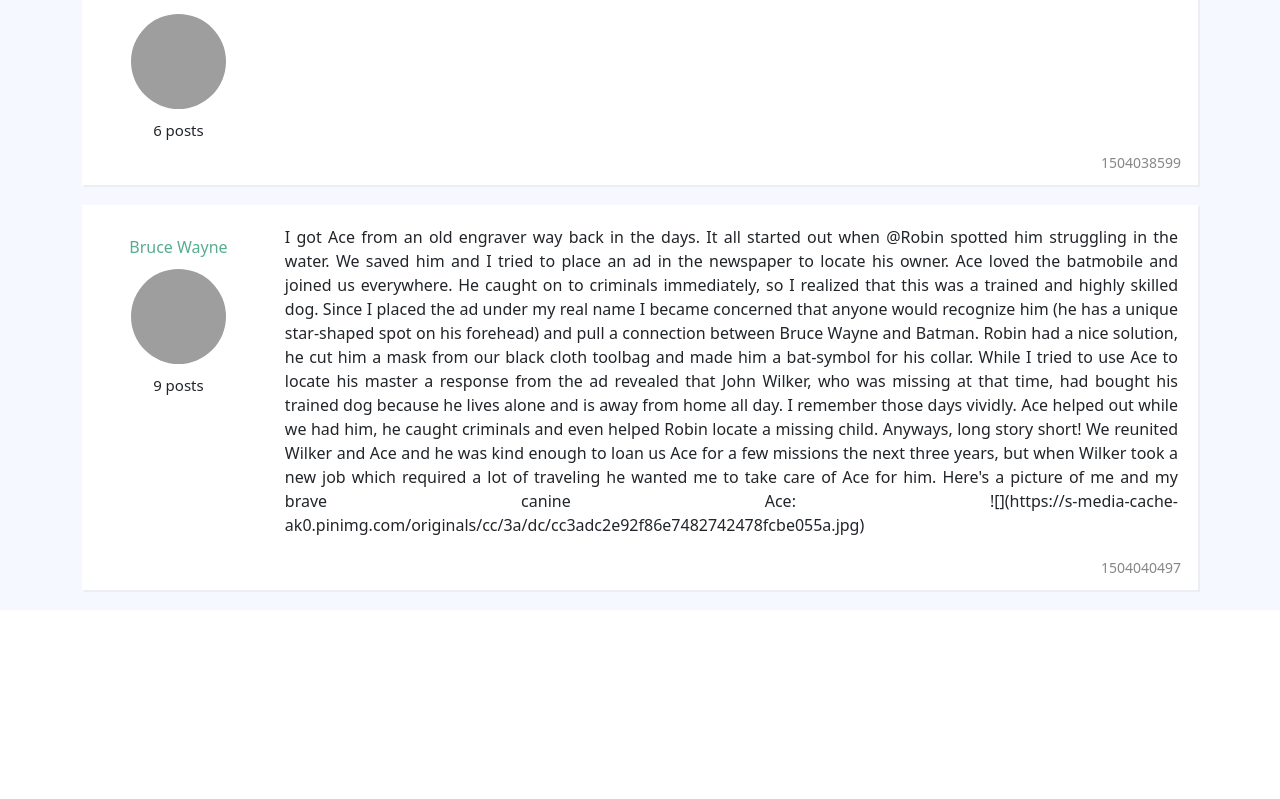
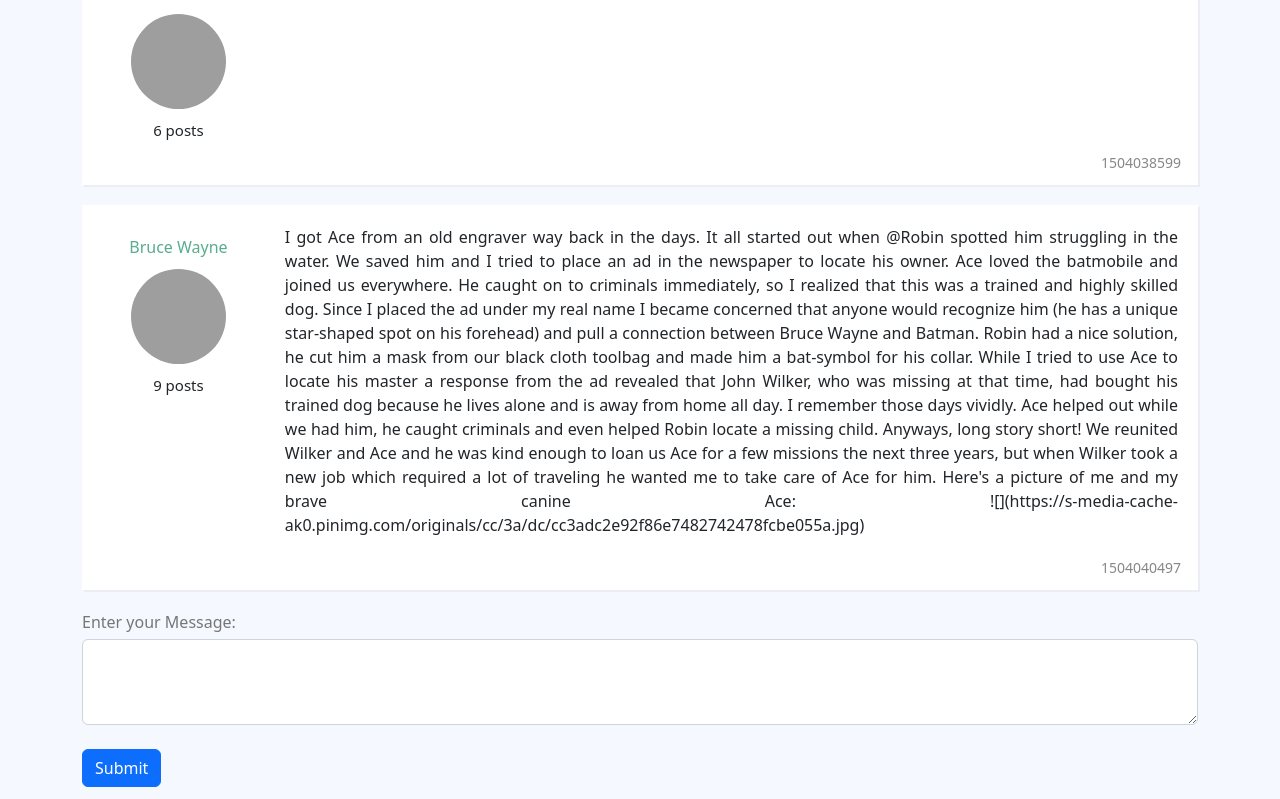
Before and after one commit to mannar-hielal/forum, a Vue app: page /thread/-KsjWehQ--apjDBwSBCY in a window 1280 px wide. Shown: the part 651-1450 px from the top of the page. Before the commit the page ends 1261 px from the top, so only its background shows below. Built offline with nearby package versions, Linux system fonts and the light colour scheme; grey boxes are pictures that could not be loaded.

Commit message:
Implement add a post

```diff
--- a/src/pages/PageThreadShow.vue
+++ b/src/pages/PageThreadShow.vue
@@ -4,6 +4,18 @@
         <h1>{{ thread.title }}</h1>
         <!-- Iterating through the posts of this specific thread-->
         <PostList :posts="posts"/>
+        <form @submit.prevent="addPost">
+          <div class="form-group">
+            <label for="postTextArea">Enter your Message:</label>
+            <textarea
+            class="form-control"
+            id="postTextArea"
+            rows="3"
+            v-model="newPostText">
+          </textarea>
+          <button type="submit" class="btn btn-primary mt-4">Submit</button>
+          </div>
+      </form>
       </div>
 </template>
 
@@ -19,7 +31,9 @@ export default {
   },
   data () {
     return {
-      thread: sourceData.threads[this.id]
+      thread: sourceData.threads[this.id],
+      users: sourceData.users,
+      newPostText: ''
     }
   },
   props: {
@@ -33,6 +47,26 @@ export default {
       const postIds = Object.values(this.thread.posts)
       return Object.values(sourceData.posts).filter(post => postIds.includes(post['.key']))
     }
+  },
+  methods: {
+    addPost () {
+      const postId = `newPost${Math.random()}`
+      const post = {
+        '.key': postId,
+        publishedAt: Math.floor(Date.now() / 1000),
+        text: this.newPostText,
+        threadId: this.id,
+        userId: 'FsCDAk9w8NeXEceLV87arpsXjnQ2'
+      }
+      this.newPostText = ''
+
+      // adding the new post to posts, thread.post and
+      // in the users.posts array
+      // using the Vue.set to make them reactive
+      this.$set(sourceData.posts, postId, post)
+      this.$set(this.thread.posts, postId, postId)
+      this.$set(this.users[post.userId].posts, postId, postId)
+    }
   }
 }
 </script>
```
